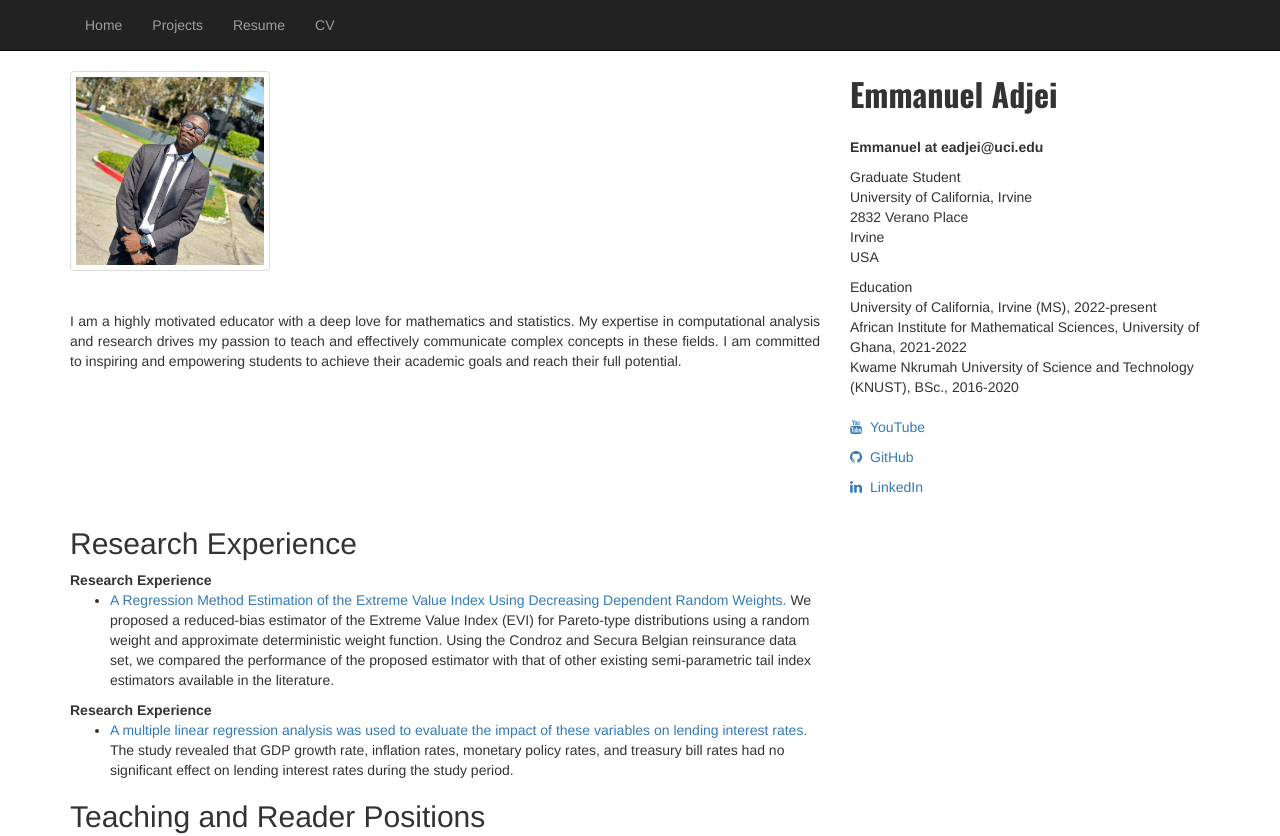
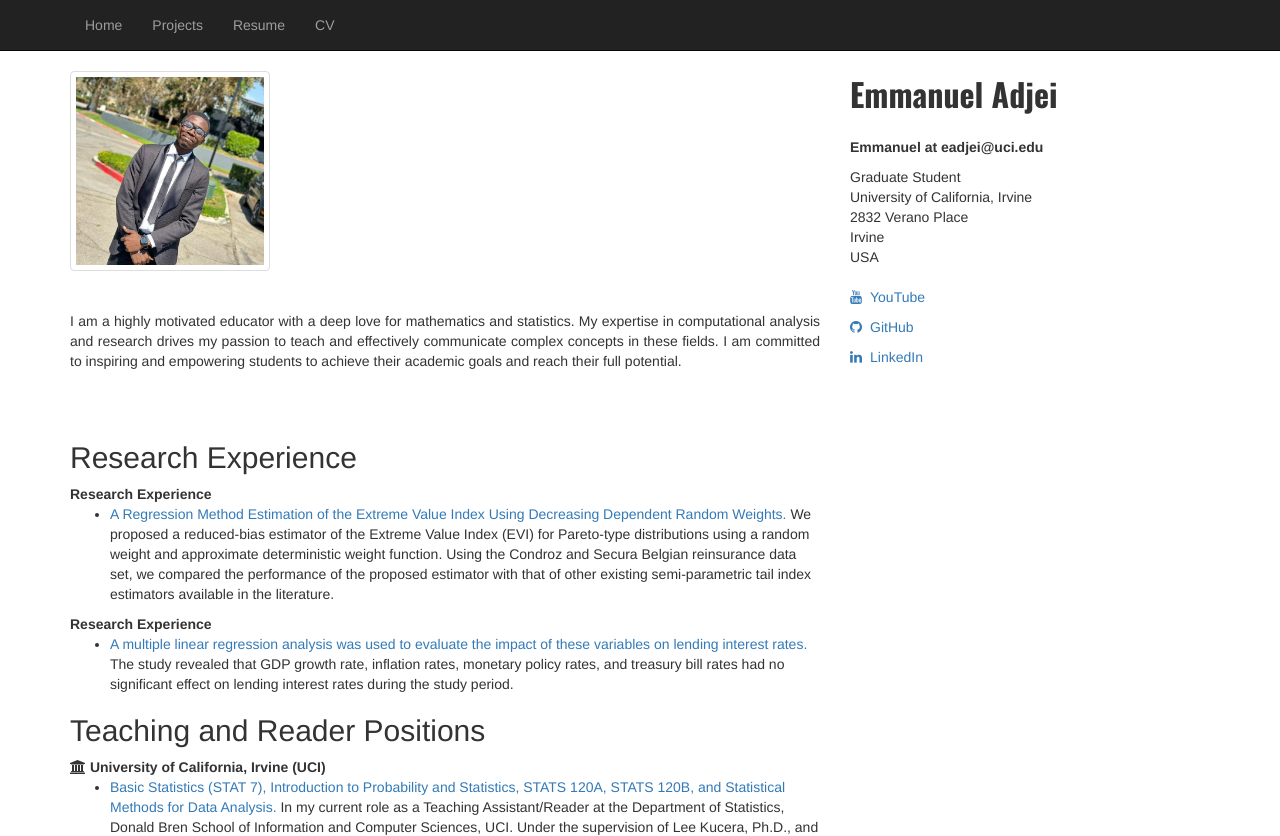
Before and after one commit to Adjeihero/website, a plain HTML site: page index.html in a window 1280 px wide. Shown: the top 836 px of the page. Drawn offline with nearby package versions, Linux system fonts and the light colour scheme.

Commit message:
index.html

```diff
--- a/index.html
+++ b/index.html
@@ -96,12 +96,6 @@
       </p>
 
 
-        <p>Education<br>
-      University of California, Irvine (MS), 2022-present<br>
-      African Institute for Mathematical Sciences, University of Ghana, 2021-2022<br>
-      Kwame Nkrumah University of Science and Technology (KNUST), BSc., 2016-2020 <br>
-      </p>
-
       <!-- Links on the Sidebar -->
       <div class="sidebar-section sidebar-links">
         <dd>
```
